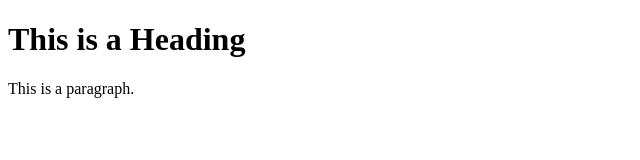
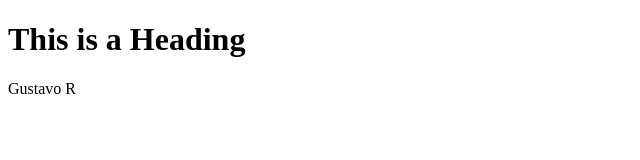
Before and after one commit to grpineda/myresume-, a plain HTML site: page index.html in a window 1280 px wide. Shown: the full height of the page, 0-640 px from the left. Drawn offline with Linux system fonts and the light colour scheme.

Commit message:
add name

```diff
--- a/index.html
+++ b/index.html
@@ -6,7 +6,7 @@
 <body>
 
 <h1>This is a Heading</h1>
-<p>This is a paragraph.</p>
+<p>Gustavo R</p>
 
 </body>
 </html>
```
